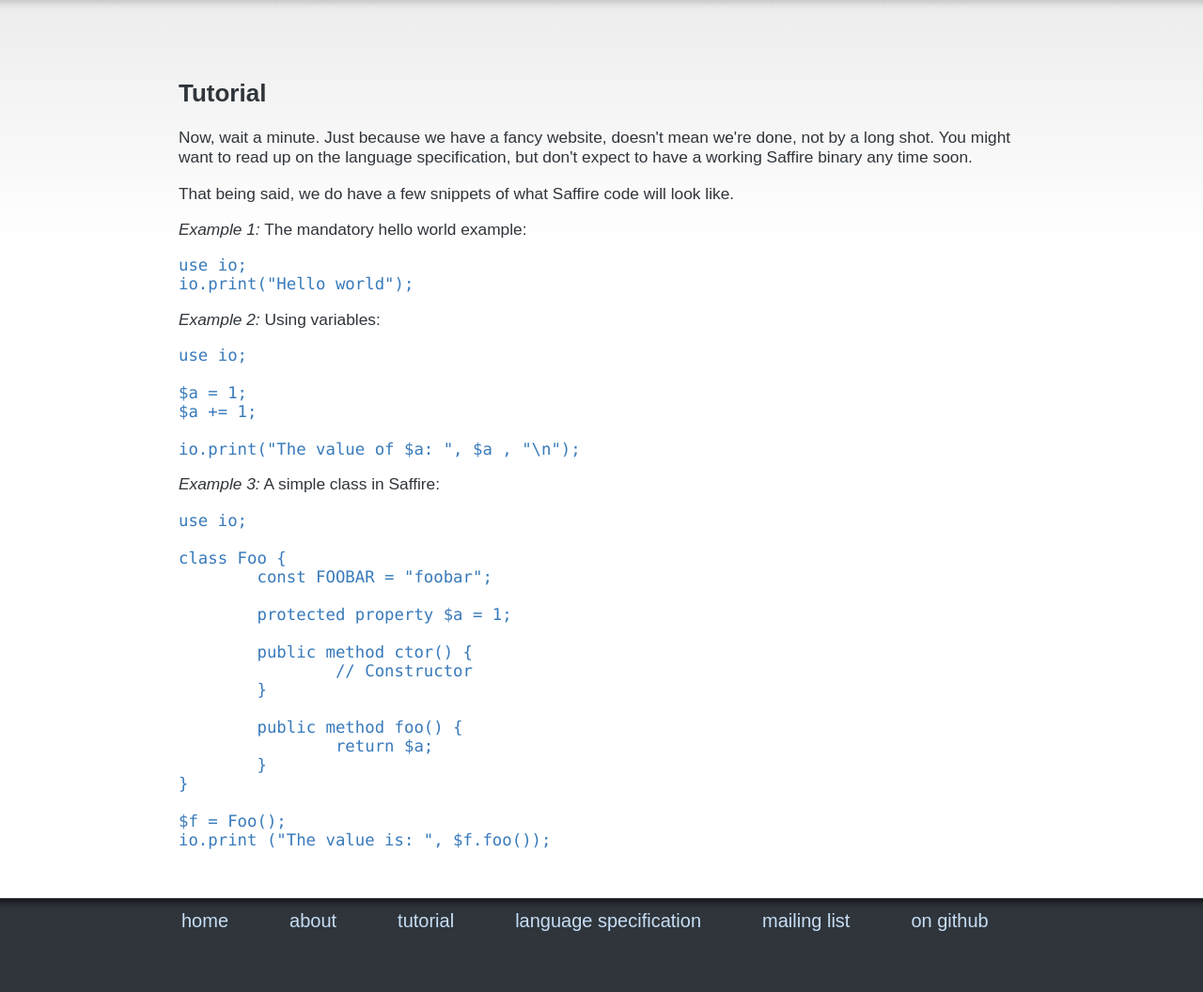
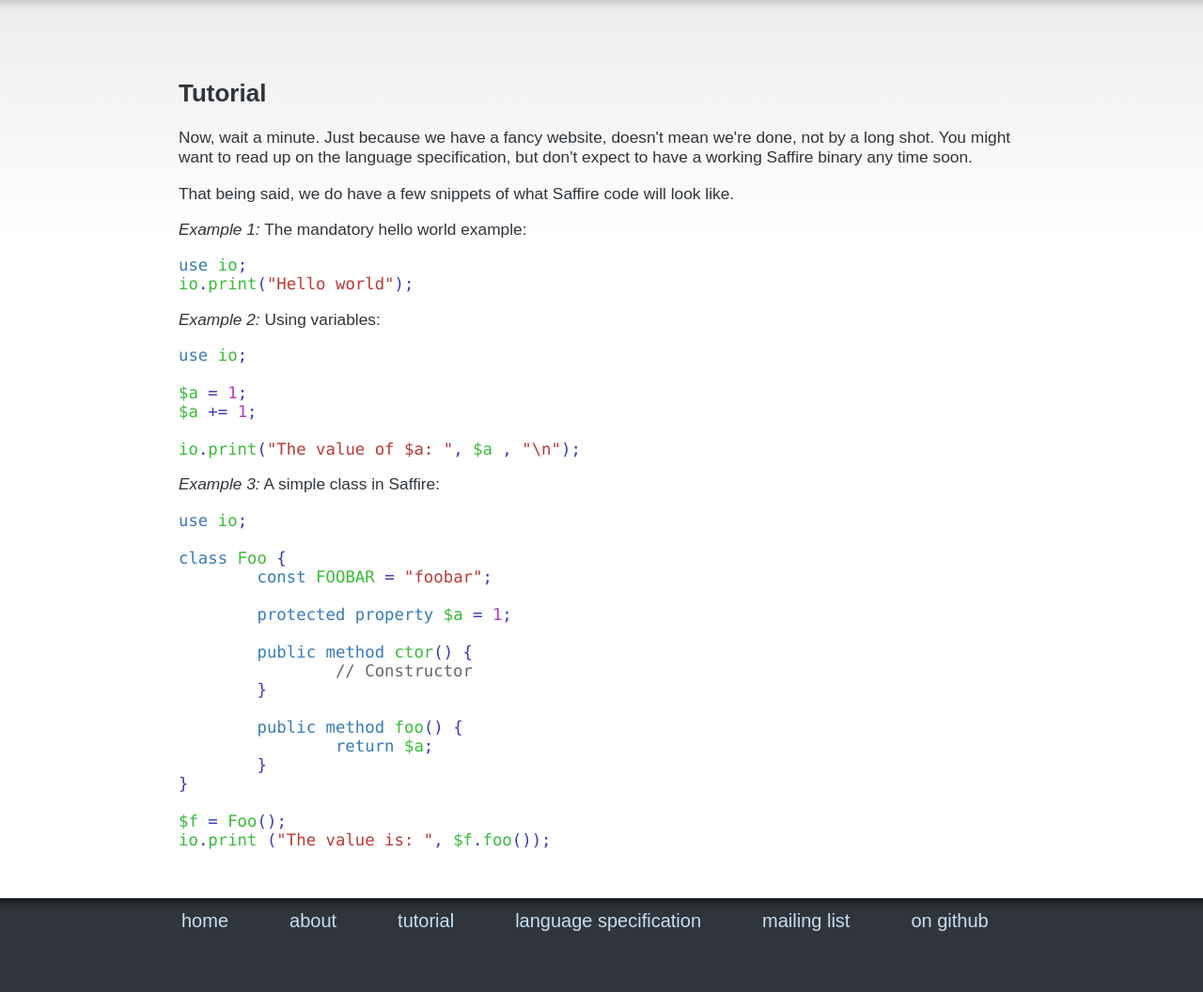
Before and after one commit to saffire/website, a PHP site: page / in a window 1280 px wide. Shown: the part 1287-2343 px from the top of the page at 94% size. Run offline with PHP 8.4, Linux system fonts and the light colour scheme; some web fonts are replaced.

Commit message:
Added code-highlighting for the code examples
Richard created a "simple" script that will tokenize the code and
returns a highlighted string. I've included this script outside the
webroot, for future usage.

```diff
--- a/httpdocs/index.html
+++ b/httpdocs/index.html
@@ -88,39 +88,40 @@
 
 			<p><em>Example 1:</em> The mandatory hello world example:</p>
 
-			<pre class="code">
-use io;
-io.print("Hello world");</pre>
+<pre class="source saffire"><span class="keyword">use</span> <span class="identifier">io</span><span class="operator">;</span>
+<span class="identifier">io</span><span class="operator">.</span><span class="identifier">print</span><span class="operator">(</span><span class="string">&quot;Hello world&quot;</span><span class="operator">)</span><span class="operator">;</span>
+</pre>
 
 			<p><em>Example 2:</em> Using variables:</p>
-			<pre class="code">
-use io;
 
-$a = 1;
-$a += 1;
+<pre class="source saffire"><span class="keyword">use</span> <span class="identifier">io</span><span class="operator">;</span>
 
-io.print("The value of $a: ", $a , "\n");</pre>
+<span class="identifier">$a</span> <span class="operator">=</span> <span class="number">1</span><span class="operator">;</span>
+<span class="identifier">$a</span> <span class="operator">+=</span> <span class="number">1</span><span class="operator">;</span>
+
+<span class="identifier">io</span><span class="operator">.</span><span class="identifier">print</span><span class="operator">(</span><span class="string">&quot;The value of $a: &quot;</span><span class="operator">,</span> <span class="identifier">$a</span> <span class="operator">,</span> <span class="string">&quot;\n&quot;</span><span class="operator">)</span><span class="operator">;</span>
+</pre>
 
 			<p><em>Example 3:</em> A simple class in Saffire:</p>
-			<pre class="code">
-use io;
+<pre class="source saffire"><span class="keyword">use</span> <span class="identifier">io</span><span class="operator">;</span>
 
-class Foo {
-	const FOOBAR = "foobar";
+<span class="keyword">class</span> <span class="identifier">Foo</span> <span class="operator">{</span>
+	<span class="keyword">const</span> <span class="identifier">FOOBAR</span> <span class="operator">=</span> <span class="string">&quot;foobar&quot;</span><span class="operator">;</span>
 
-	protected property $a = 1;
+	<span class="keyword">protected</span> <span class="keyword">property</span> <span class="identifier">$a</span> <span class="operator">=</span> <span class="number">1</span><span class="operator">;</span>
 
-	public method ctor() {
-		// Constructor
-	}
+	<span class="keyword">public</span> <span class="keyword">method</span> <span class="identifier">ctor</span><span class="operator">(</span><span class="operator">)</span> <span class="operator">{</span>
+		<span class="comment">// Constructor</span>
+	<span class="operator">}</span>
 
-	public method foo() {
-		return $a;
-	}
-}
+	<span class="keyword">public</span> <span class="keyword">method</span> <span class="identifier">foo</span><span class="operator">(</span><span class="operator">)</span> <span class="operator">{</span>
+		<span class="keyword">return</span> <span class="identifier">$a</span><span class="operator">;</span>
+	<span class="operator">}</span>
+<span class="operator">}</span>
 
-$f = Foo();
-io.print ("The value is: ", $f.foo());</pre>
+<span class="identifier">$f</span> <span class="operator">=</span> <span class="identifier">Foo</span><span class="operator">(</span><span class="operator">)</span><span class="operator">;</span>
+<span class="identifier">io</span><span class="operator">.</span><span class="identifier">print</span> <span class="operator">(</span><span class="string">&quot;The value is: &quot;</span><span class="operator">,</span> <span class="identifier">$f</span><span class="operator">.</span><span class="identifier">foo</span><span class="operator">(</span><span class="operator">)</span><span class="operator">)</span><span class="operator">;</span>
+</pre>
 		</div>
 	</section>
 
--- a/httpdocs/style.css
+++ b/httpdocs/style.css
@@ -48,6 +48,19 @@ nav a, footer a {
 }
 
 /**
+ * The fork-me banner on the right.
+ */
+#fork-me {
+	background: transparent url('images/fork-me.png') no-repeat;
+	position: fixed;
+	right: 0px;
+	height: 149px;
+	width: 149px;
+	z-index: 2;
+}
+
+
+/**
  * Reusable styles for each section.
  */
 section {
@@ -72,7 +85,6 @@ a {
 }
 
 .code {
-	font-family: "Lucida Console", "Monaco", monospace;
 	color: #387abb;
 }
 
@@ -137,11 +149,38 @@ footer {
 	background: #2f353b url('images/footer-bg.png') repeat-x;
 }
 
-#fork-me {
-	background: transparent url('images/fork-me.png') no-repeat;
-	position: fixed;
-	right: 0px;
-	height: 149px;
-	width: 149px;
-	z-index: 2;
+/**
+ * The following is for syntax highlighting.
+ */
+.source.saffire {
+	font-family: "Lucida Console", "Monaco", monospace;
+	color: #000;
 }
+
+.source.saffire .comment {
+	color: #666;
+}
+
+.source.saffire .keyword {
+	color: #387ABB;
+}
+
+.source.saffire .identifier {
+	color: #38BC38;
+}
+
+.source.saffire .string {
+	color: #BC3838;
+}
+
+.source.saffire .number {
+	color: #BC38BC;
+}
+
+.source.saffire .operator {
+	color: #3838BC;
+}
+
+.source.saffire .regex {
+	color: #BC38BC;
+}
```
Also changed, not shown: highlight.php (added, +91 -0 lines), 3 other files.
